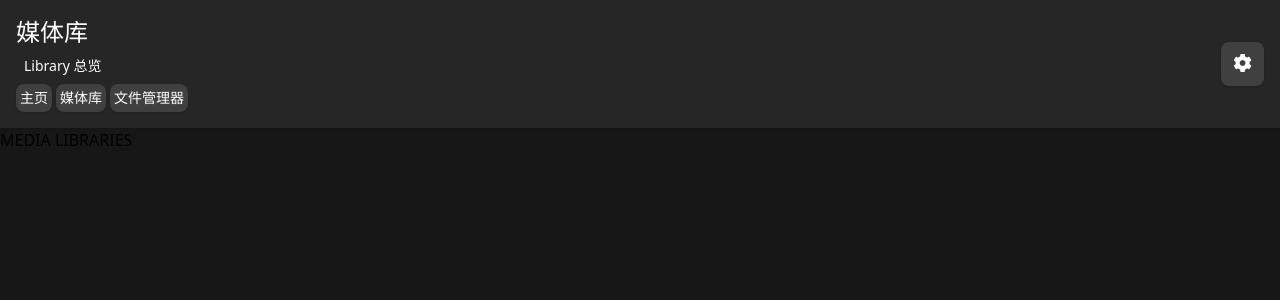
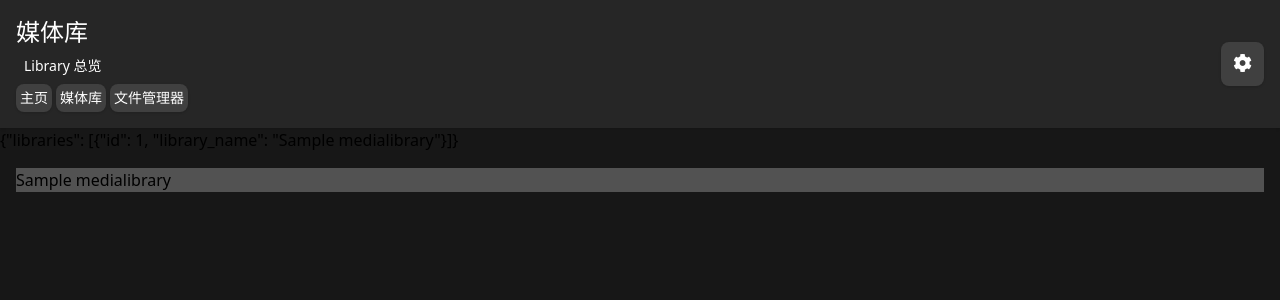
Before and after one commit to Zincles/MediaCarnival, a Django app: page /media_library/libraries in a window 1280 px wide. Shown: the top 300 px of the page. Run offline with Django 4.2, Linux system fonts and the light colour scheme; tables that the repository leaves empty hold one stand-in row (values such as "Sample post"); some libraries are stand-ins or nearby versions.

Commit message:
Update media_library templates and URLs

```diff
--- /dev/null
+++ b/media_library/apis.py
@@ -0,0 +1,31 @@
+import json
+from django.forms import model_to_dict
+from django.http import HttpResponse
+
+from core.models import MediaLibrary
+
+
+def get_media_libraries(request):
+    libraries = [
+        model_to_dict(
+            lib,
+            [
+                "id",
+                "library_name",
+            ],
+        )
+        for lib in MediaLibrary.objects.all()
+    ]
+    return HttpResponse(
+        json.dumps(
+            {
+                "libraries": libraries,
+            }
+        )
+    )
+
+
+def get_media_library_by_id(request):
+    library_id = request.GET.get("library_id")
+    return HttpResponse(f"OK, id is {library_id}")
+    return MediaLibrary.objects.get_or_create(site_id=1)[0]
--- /dev/null
+++ b/media_library/static/media_library/libraries.js
@@ -0,0 +1,27 @@
+var library_displayer = $("#library-displayer");
+
+function async_display_libraries() {
+  $.ajax({
+    url: "/media_library/api/get_media_libraries",
+    type: "GET",
+    success: function (data) {
+      library_displayer.html(data);
+      data = JSON.parse(data);
+      data.libraries.forEach((library) => {
+
+        // TODO: 用卡片样式显示媒体库
+        let card = $(`<div class="bg-neutral-600 m-4">
+                ${library.library_name}
+                </div>`);
+        library_displayer.append(card);
+
+      });
+    },
+    error: function (data) {
+      alert("ERROR");
+      console.log(data);
+    },
+  });
+}
+
+async_display_libraries();
--- a/media_library/templates/media_library/libraries.html
+++ b/media_library/templates/media_library/libraries.html
@@ -11,6 +11,8 @@
     <!-- 状态栏 -->
     {% include "components/panel/status_panel.html" with TITLE="媒体库" PARA="Library 总览" %}
 
-    <div>MEDIA LIBRARIES</div>
+    <div id="library-displayer">MEDIA LIBRARIES</div>
+
+    <script src="{% static 'media_library/libraries.js' %}"></script>
   </body>
 </html>
--- a/media_library/urls.py
+++ b/media_library/urls.py
@@ -1,5 +1,6 @@
 from django.urls import path
 from . import views
+from . import apis
 
 
 app_name = "media_library"
@@ -7,6 +8,11 @@ app_name = "media_library"
 urlpatterns = [
     path(route="", view=views.home, name="home"),
     path(route="libraries", view=views.libraries, name="libraries"),
-    path(route="file_browser", view=views.file_browser, name="file_browser"),
+    # path(route="file_browser", view=views.file_browser, name="file_browser"),
     path(route="library_inspector/<int:library_id>/", view=views.library_inspector, name="library_inspector"),
+
+    path(route="api/get_media_libraries", view=apis.get_media_libraries, name="get_media_libraries"),
+    path(route="api/get_media_library_by_id", view=apis.get_media_library_by_id, name="get_media_library_by_id"),
+
+
 ]
--- a/media_library/views.py
+++ b/media_library/views.py
@@ -33,9 +33,9 @@ def libraries(request):
     )
 
 
-def file_browser(request):
-    # 文件浏览器。
-    return render(request, "media_library/file_browser.html")
+# def file_browser(request):
+#     # 文件浏览器。
+#     return render(request, "media_library/file_browser.html")
 
 
 def library_inspector(request, library_id):
```
